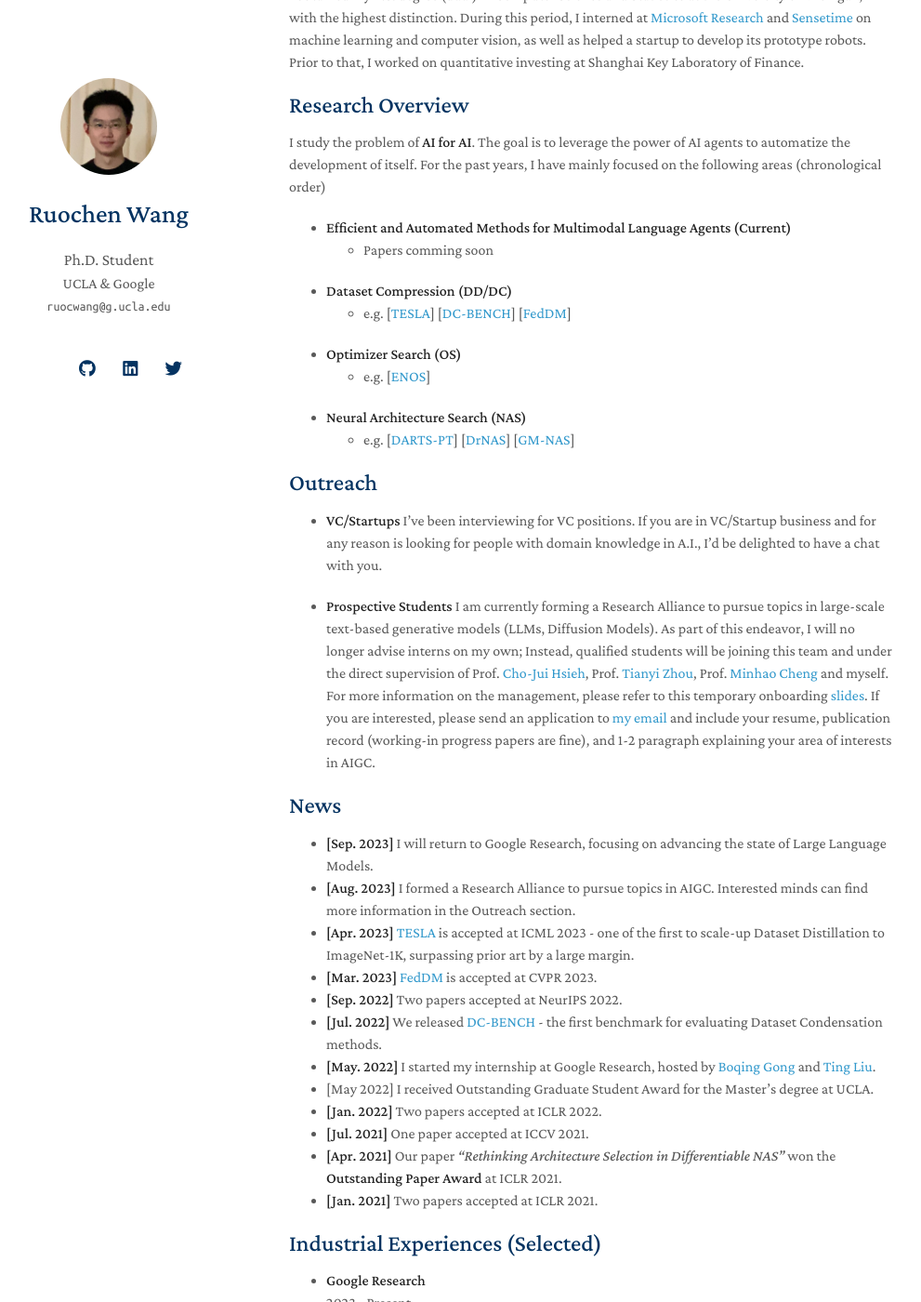
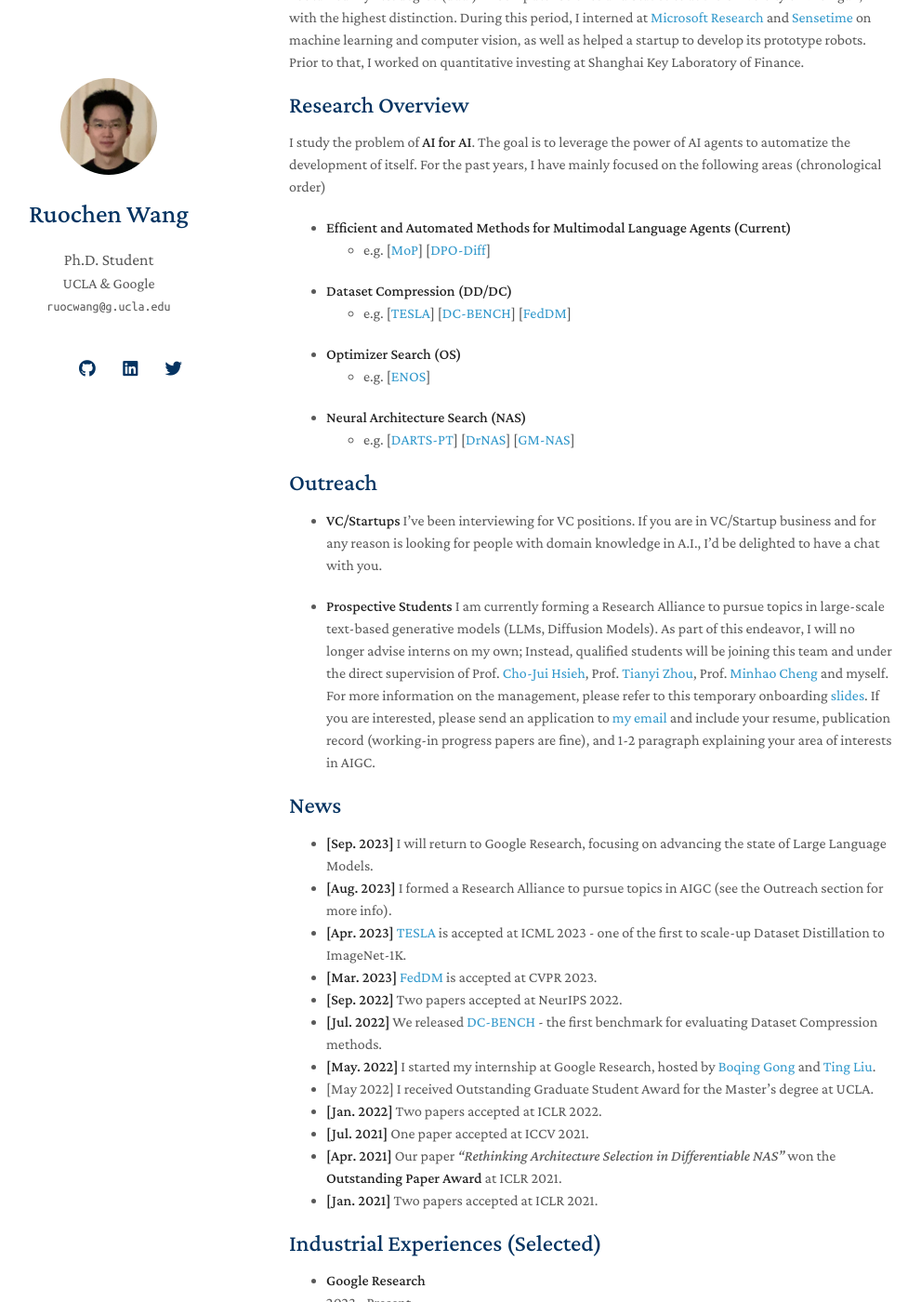
Before and after one commit to ruocwang/ruocwang.github.io, a Jekyll site: the page built from index.md, in a window 1280 px wide and 1400 px high, scrolled down 310 px. Shown: the whole window at 93% size, without its empty margins (159-1150 px from the left). Built offline with Jekyll 4.4.1, drawn with Linux system fonts in a browser that asks for light colours; nearby versions of some CDN libraries; a style sheet for code colours, icons or effects is not loaded; our own code applies the rules of GitHub Pages for plain Markdown files; some of the changed text lies outside the part shown.

Commit message:
update papers

```diff
--- a/_data/publications.yml
+++ b/_data/publications.yml
@@ -13,7 +13,7 @@
   - title: "Paper on Multi-Agent Prompting for LLM"
     authors: <strong>Ruochen Wang*</strong>, Sohyun An*, Minhao Cheng, Tianyi Zhou, Sung Ju Hwang, Cho-jui Hsieh (*Equal Contribution)
     conference_short: Arxiv
-    # conference: The International Conference on Machine Learning <strong>(ICML)</strong>, 2023.
+    conference: <strong>(Arxiv)</strong>, 2023.
     # pdf: https://arxiv.org/abs/2211.10586
     # code:
     # page: https://class-il.mpi-inf.mpg.de/mnemonics/
@@ -24,7 +24,7 @@
   - title: "Paper on improving/attacking Text-to-Image Diffusion Models"
     authors: <strong>Ruochen Wang</strong>, Ting Liu, Cho-jui Hsieh, Boqing Gong
     conference_short: Arxiv
-    # conference: The International Conference on Machine Learning <strong>(ICML)</strong>, 2023.
+    conference: <strong>(Arxiv)</strong>, 2023.
     # pdf: https://arxiv.org/abs/2211.10586
     # code:
     # page: https://class-il.mpi-inf.mpg.de/mnemonics/
@@ -35,7 +35,7 @@
   - title: "Mitigating Bias in Dataset Distillation"
     authors: Justin Cui, <strong>Ruochen Wang</strong>, Yuanhao Xiong, Cho-jui Hsieh
     conference_short: Arxiv
-    # conference: The International Conference on Machine Learning <strong>(ICML)</strong>, 2023.
+    conference: <strong>(Arxiv)</strong>, 2023.
     # pdf: https://arxiv.org/abs/2211.10586
     # code:
     # page: https://class-il.mpi-inf.mpg.de/mnemonics/
--- a/index.md
+++ b/index.md
@@ -23,7 +23,7 @@
 For the past years, I have mainly focused on the following areas (chronological order)
 
 - **Efficient and Automated Methods for Multimodal Language Agents (Current)**
-  - Papers comming soon
+  - e.g. [[MoP]()] [[DPO-Diff]()]
 - **Dataset Compression (DD/DC)**
   - e.g. [[TESLA](https://arxiv.org/abs/2211.10586)] [[DC-BENCH](https://dc-bench.github.io/)] [[FedDM](https://arxiv.org/abs/2207.09653)]
 - **Optimizer Search (OS)**
@@ -42,11 +42,11 @@
 ## News
 
 - **[Sep. 2023]** I will return to Google Research, focusing on advancing the state of Large Language Models.
-- **[Aug. 2023]** I formed a Research Alliance to pursue topics in AIGC. Interested minds can find more information in the Outreach section.
-- **[Apr. 2023]** [TESLA](https://arxiv.org/abs/2211.10586) is accepted at ICML 2023 - one of the first to scale-up Dataset Distillation to ImageNet-1K, surpassing prior art by a large margin.
+- **[Aug. 2023]** I formed a Research Alliance to pursue topics in AIGC (see the Outreach section for more info).
+- **[Apr. 2023]** [TESLA](https://arxiv.org/abs/2211.10586) is accepted at ICML 2023 - one of the first to scale-up Dataset Distillation to ImageNet-1K.
 - **[Mar. 2023]** [FedDM](https://arxiv.org/abs/2207.09653) is accepted at CVPR 2023.
 - **[Sep. 2022]** Two papers accepted at NeurIPS 2022.
-- **[Jul. 2022]** We released [DC-BENCH](https://justincui03.github.io/dcbench/) - the first benchmark for evaluating Dataset Condensation methods.
+- **[Jul. 2022]** We released [DC-BENCH](https://justincui03.github.io/dcbench/) - the first benchmark for evaluating Dataset Compression methods.
 - **[May. 2022]** I started my internship at Google Research, hosted by [Boqing Gong](http://boqinggong.info/) and [Ting Liu](http://www.tliu.org/).
 - [May 2022] I received Outstanding Graduate Student Award for the Master's degree at UCLA.
 - **[Jan. 2022]** Two papers accepted at ICLR 2022.
@@ -59,7 +59,7 @@
 
 - **Google Research** <br/>
 2023 - Present<br/>
-- Large language models
+- Large Language Models
 
 - **Google Research** <br/>
 2022 - 2023/6<br/>
```
